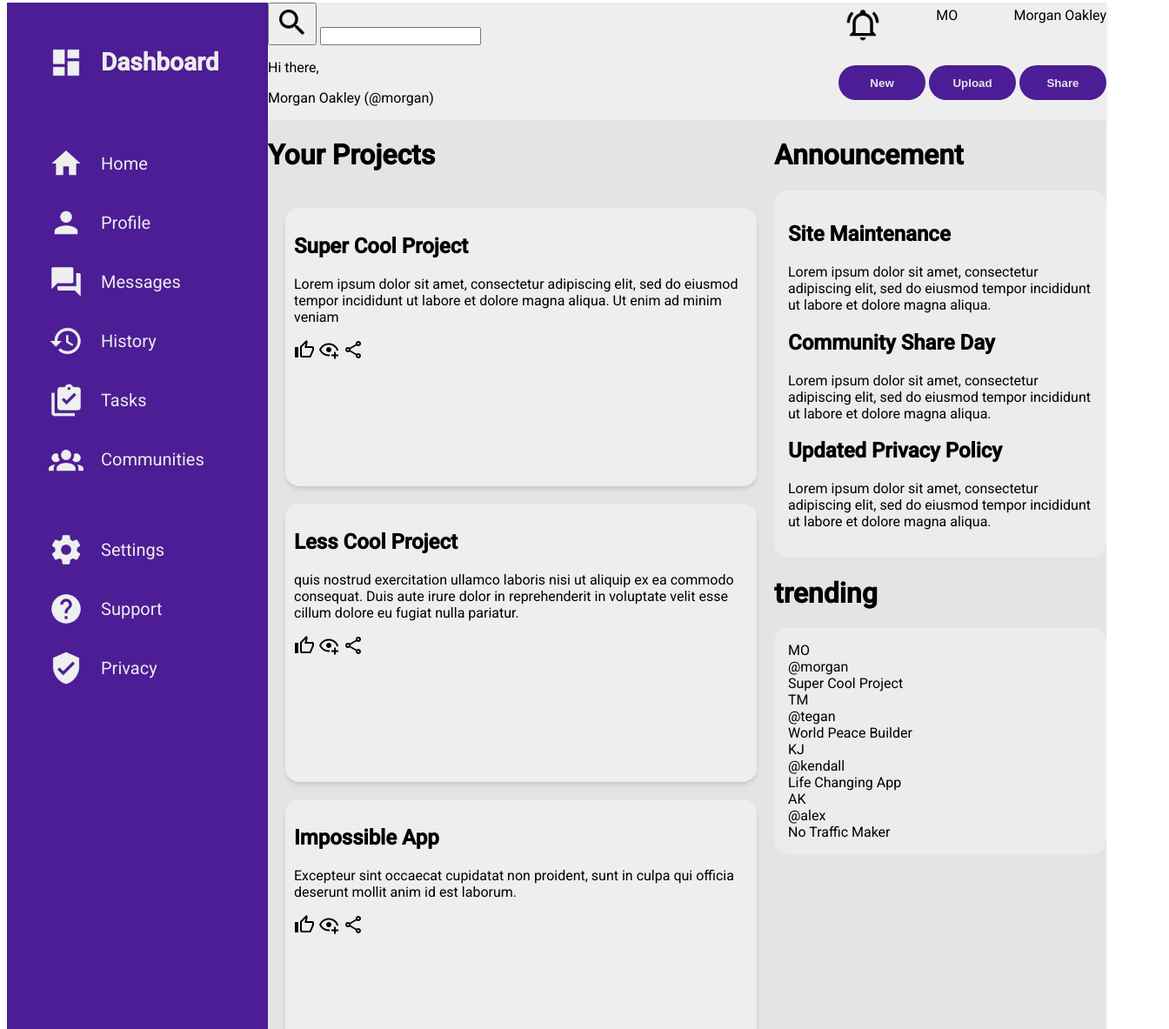
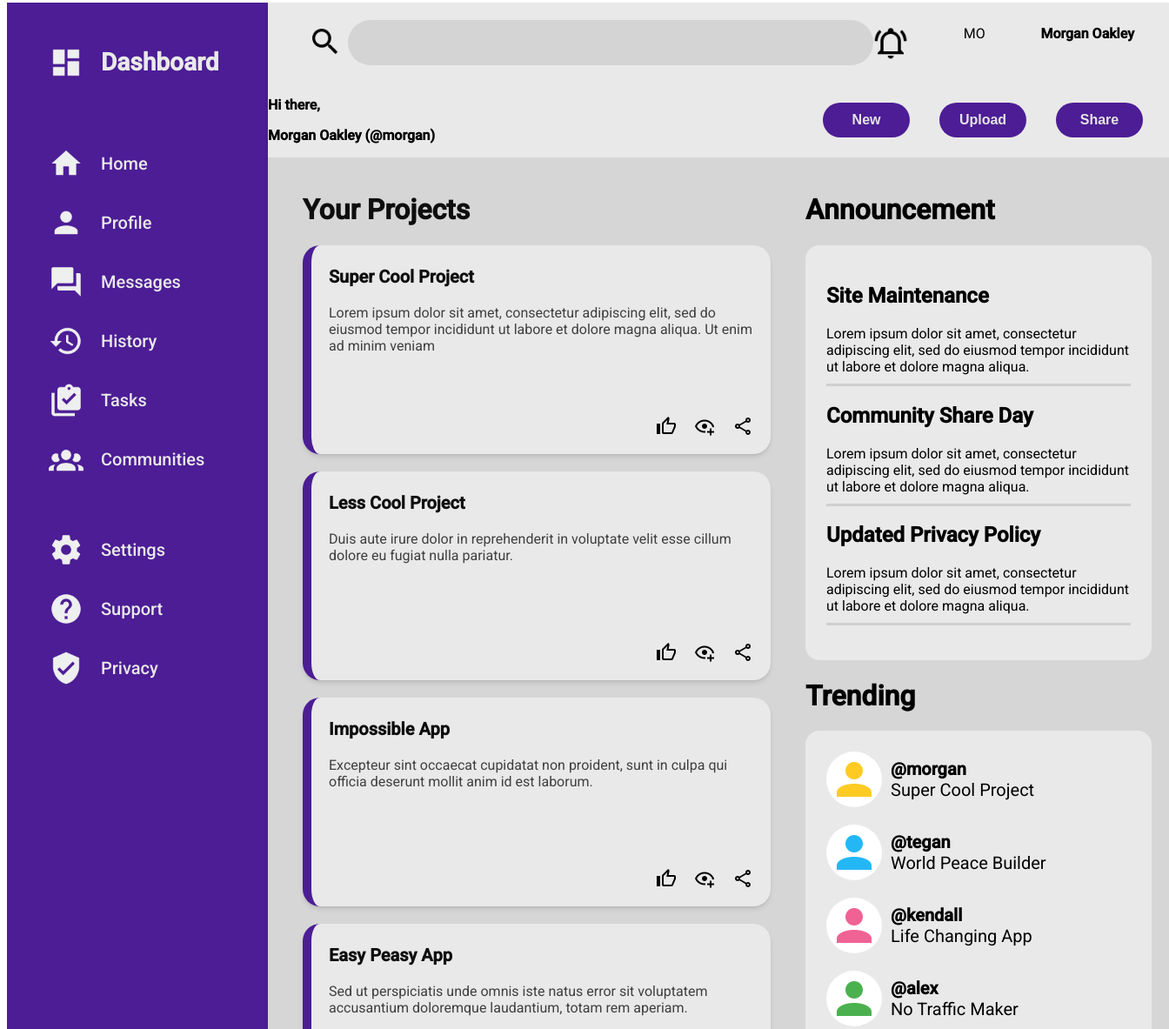
Before and after one commit to kusumahdenny/admin-dashboard, a plain HTML site: page index.html in a window 1280 px wide. Shown: the part 5-1188 px from the top of the page at 87% size, 1344 px wide, since content can reach past the window. Drawn offline with Linux system fonts and the light colour scheme.

Commit message:
lay out main content, announcement, and trending items using grid

```diff
--- a/index.html
+++ b/index.html
@@ -64,7 +64,7 @@
         <div class="notification">
           <img src="images/bell-ring-outline.png" alt="bell-ring">
           <div class="profile profile-1">MO</div>
-          <div>Morgan Oakley</div>
+          <div><b>Morgan Oakley</b></div>
         </div>
 
       </div>
@@ -72,8 +72,8 @@
           <div class="profile">
             <div class="profile-pic"></div>
             <div class="profile-name">
-              <p>Hi there,</p>
-              <p>Morgan Oakley (@morgan)</p>
+              <p><b>Hi there,</b></p>
+              <p><b>Morgan Oakley (@morgan)</b></p>
             </div>
           </div>
           <div class="button">
@@ -86,8 +86,8 @@
 
     <!----------------------CONTENT---------------------->
     <div class="content">
-      <div class="left-content">
-        <h1>Your Projects</h1>
+      <div class="main-content">
+        <h1 class="content-title">Your Projects</h1>
         <div class="content-card">
           <div class="card">
             <h2>Super Cool Project</h2>
@@ -104,8 +104,7 @@
           <div class="card">
             <h2>Less Cool Project</h2>
             <p>
-              quis nostrud exercitation ullamco laboris nisi ut aliquip ex ea commodo consequat. Duis aute irure dolor
-              in reprehenderit in voluptate velit esse cillum dolore eu fugiat nulla pariatur.
+              Duis aute irure dolor in reprehenderit in voluptate velit esse cillum dolore eu fugiat nulla pariatur.
             </p>
             <div class="icon">
               <img src="images/thumb-up-outline.png" alt="like">
@@ -128,8 +127,7 @@
             <h2>Easy Peasy App</h2>
             <p>
                 Sed ut perspiciatis unde omnis iste natus error sit voluptatem accusantium doloremque laudantium, totam
-                rem aperiam, eaque ipsa quae ab illo inventore veritatis et quasi architecto beatae vitae dicta sunt
-                explicabo.
+                rem aperiam.
             </p>
             <div class="icon">
               <img src="images/thumb-up-outline.png" alt="like">
@@ -152,7 +150,7 @@
           <div class="card">
             <h2>Money Maker</h2>
             <p>
-                Neque porro quisquam est, qui dolorem ipsum quia dolor sit amet, consectetur, adipisci velit, sed quia
+                Qui dolorem ipsum quia dolor sit amet, consectetur, adipisci velit, sed quia
                 non numquam eius modi tempora incidunt ut labore et dolore magnam aliquam quaerat voluptatem.
             </p>
             <div class="icon">
@@ -168,7 +166,7 @@
 
       <!--code below is for sub content-->
       <div class="right-content">
-        <h1>Announcement</h2>
+        <h1 class="content-title">Announcement</h2>
         <div class="announcement">
           <div>
             <h2>Site Maintenance</h2>
@@ -184,36 +182,44 @@
             <p>Lorem ipsum dolor sit amet, consectetur adipiscing elit, sed do eiusmod tempor incididunt ut labore et
                dolore magna aliqua.</p>
         </div>
-        <h1>trending</h1>
+        <h1 class="content-title">Trending</h1>
         <div class="trending">
             <div class="trending-card">
-                <div class="profile profile-1">MO</div>
+                <img src="images/morgan.png" alt="">
                 <div class="account">
-                   <div class="username">@morgan</div>
+                  <div class="username">
+                    <b>@morgan</b>
+                  </div>
                    <div class="name">Super Cool Project</div>
                 </div>
               </div>
 
             <div class="trending-card">
-            <div class="profile profile-2">TM</div>
+            <img src="images/tegan.png" alt="">
             <div class="account">
-               <div class="username">@tegan</div>
+              <div class="username">
+                <b>@tegan</b>
+              </div>
                <div class="name">World Peace Builder</div>
             </div>
           </div>
 
           <div class="trending-card">
-            <div class="profile profile-3">KJ</div>
+            <img src="images/kendall.png" alt="">
             <div class="account">
-               <div class="username">@kendall</div>
-               <div class="name">Life Changing App</div>
+              <div class="username">
+                <b>@kendall</b>
+              </div>
+              <div class="name">Life Changing App</div>
             </div>
           </div>
 
           <div class="trending-card">
-            <div class="profile profile-4">AK</div>
+            <img src="images/alex.png" alt="">
             <div class="account">
-               <div class="username">@alex</div>
+              <div class="username">
+                <b>@alex</b>
+              </div>
                <div class="name">No Traffic Maker</div>
             </div>
           </div>
--- a/style.css
+++ b/style.css
@@ -1,4 +1,12 @@
 @import url('https://fonts.googleapis.com/css2?family=Roboto:wght@300;400;500&display=swap');
+
+:root {
+    --gray-1 : #e9e9e9;
+    --gray-2 : #d6d6d6;
+    --text-1 : #0e0e0e;
+    --text-2 : #3f3f3f;
+    --primary : #4c1d95;
+}
 
 html {
     font-family: 'Roboto', sans-serif;
@@ -12,8 +20,8 @@ body {
 }
 
 .sidebar {
-    background-color: #4c1d95;
-    color: #ececec;
+    background-color: var(--primary);
+    color: var(--gray-1);
     grid-row: 1 / 3;
     padding: 8px;
 }
@@ -23,6 +31,7 @@ body {
     column-gap: 20px;
     align-items: center;
     font-size: 20px;
+    font-weight: 500;
     padding-bottom: 4px;
     list-style: none;
 }
@@ -30,13 +39,12 @@ body {
 .sidebar img {
     width: 40px;
     height: 40px;
-    color: #e4e4e4;
 }
 
 .sidebar .dashboard {
     font-size: 28px;
     padding-bottom: 40px;
-    font-weight: bold;
+    font-weight: 600;
 }
 
 .sidebar .communities {
@@ -44,7 +52,7 @@ body {
 }
 
 .header {
-    background-color: #eeeeee;
+    background-color: var(--gray-1);
     display: block;
     justify-content: space-between;
     box-shadow:  0 4px 6px -1px rgb(0 0 0 / 0.1), 0 2px 4px -2px rgb(0 0 0 / 0.1);
@@ -54,6 +62,30 @@ body {
     display: flex;
     justify-content: space-between;
     align-items: center;
+    margin: 20px 40px;
+}
+
+.search-bar {
+    display: flex;
+    align-items: center;
+}
+
+.search-bar button {
+    background-color: transparent;
+    border-style: none;
+    border-radius: 20px;
+}
+
+.search-bar button:hover {
+    cursor: pointer;
+}
+
+.search-bar input {
+    height: 50px;
+    width: 600px;
+    background-color: #d4d4d4;
+    border-style: none;
+    border-radius: 30px;
 }
 
 .notification {
@@ -71,41 +103,72 @@ body {
 .lower-header button {
     color:#e4e4e4;
     font-weight: 600;
-    background-color: #4c1d95;
+    font-size: 16px;
+    background-color: var(--primary);
     width: 100px;
     height: 40px;
     border-radius: 20px;
     padding: 10px;
+    margin-right: 30px;
     border-style: none;
+}
 
+.lower-header button:hover {
+    cursor: pointer;
 }
 
 .content {
-    background-color: #e4e4e4;
+    background-color: var(--gray-2);
     display: grid;
     grid-template-columns: 1fr auto;
     grid-template-rows: min-content 1fr;
+    padding: 20px;
+    gap: 20px;
 }
 
 .content-card {
     display: grid;
     gap: 20px;
     grid-template-columns: repeat(auto-fill, minmax(350px, 1fr));
-    padding: 20px;
+    padding: 0px 20px 40px;
 }
 
-.content-card > h1 {
+.main-content > h1 {
+    padding-left: 20px;
+    color: var(--text-1);
     grid-column: 1 / 3;
 }
 
 .content-card > .card {
-    background-color: #eeeeee;
-    padding: 10px;
-    border-radius: 16px;
-    border-left: 10px #4c1d95;
-    width: minmax(300px 1fr);
-    height: 300px;
+    display: flex;
+    flex-direction: column;
+    background-color: var(--gray-1);
+    padding: 20px;
+    border-radius: 20px;
+    border-left: 10px solid var(--primary);
+    width: minmax(100px 1fr);
+    height: 200px;
     box-shadow: 0 4px 6px -1px rgb(0 0 0 / 0.1), 0 2px 4px -2px rgb(0 0 0 / 0.1);
+}
+
+.card > h2 {
+    font-size: 20px;
+    height: 24px;
+    margin: 4px 0px;
+    color: var(--text-1);
+}
+
+.card > p {
+    color: var(--text-2);
+    font-size: 16px;
+    height: 200px;
+}
+
+.card > .icon {
+    display: flex;
+    align-items: flex-end;
+    justify-content: flex-end;
+    gap: 20px;
 }
 
 .upper-header img {
@@ -113,17 +176,35 @@ body {
     width: 40px;
 }
 
-.odin-logo {
-    background-color: #4c1d95;
-}
-
 .right-content {
     display: block;
 }
 
 .announcement, .trending {
-    background-color: #ececec;
-    padding: 16px;
+    background-color: var(--gray-1);
+    padding: 24px;
     border-radius: 16px;
     width: 350px;
 }
+
+.announcement p {
+    padding-bottom: 10px;
+    border-bottom: 3px solid rgb(207, 207, 207);
+}
+
+.trending-card {
+    font-size: 20px ;
+    display: flex;
+    gap: 10px;
+    align-items: center;
+    margin-bottom: 20px;
+}
+
+.trending img {
+    height: 60px;
+    width: 60px;
+    padding: 2px;
+    border-radius: 50%;
+    background-color: white;
+
+}
```
Also changed, not shown: images/alex.png (added), images/kendall.png (added), images/morgan.png (added), images/tegan.png (added).
